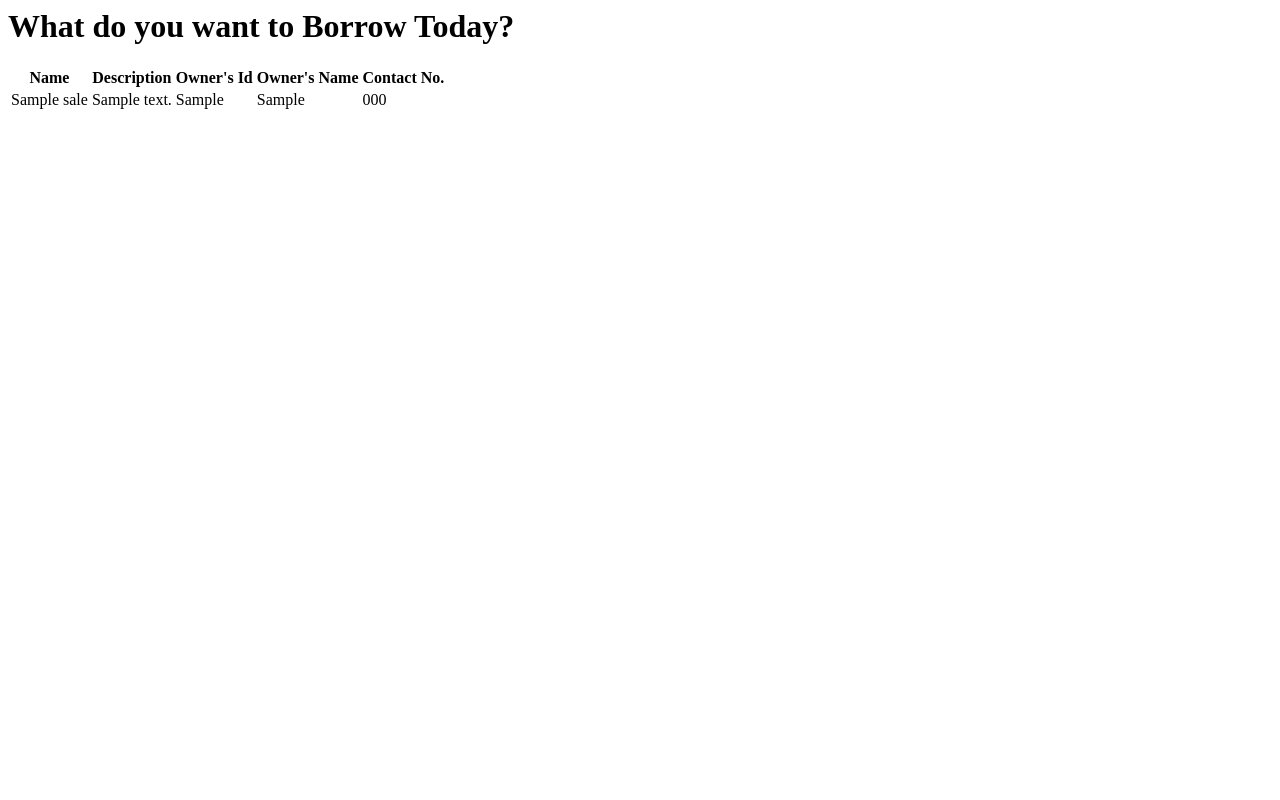
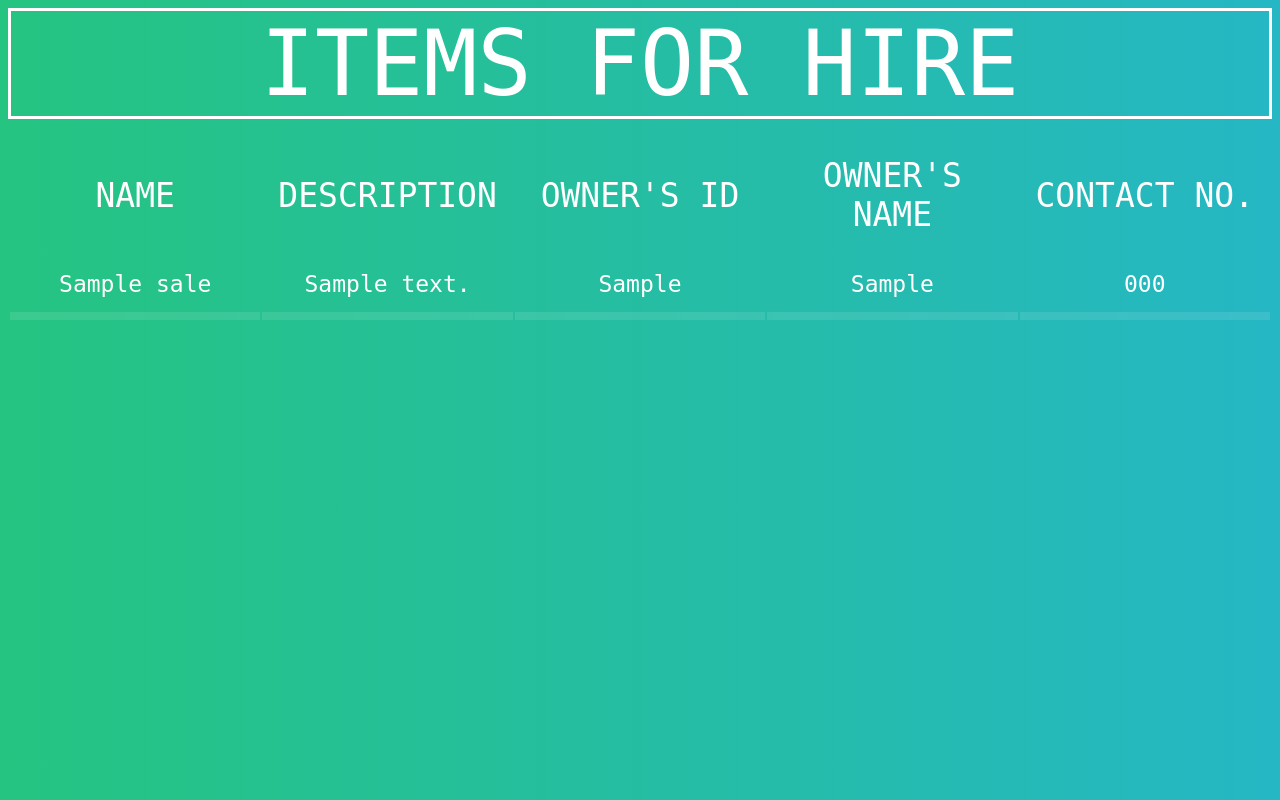
Before and after one commit to hemanth-sunkireddy/ISS_Hackhaton, a Flask app: page /borrow.html in a window 1280 px wide. Run offline with Flask 3, Linux system fonts and the light colour scheme; tables that the repository leaves empty hold one stand-in row (values such as "Sample post").

Commit message:
design done

```diff
--- a/templates/borrow.html
+++ b/templates/borrow.html
@@ -1,6 +1,65 @@
 <html>
     <body>
-       <h1>What do you want to Borrow Today?</h1>
+		<title>Borrow</title>
+		<style>
+			h1{
+	  font-size: 90px;
+	  color: #fff;
+	  border-color: #fff;
+	  border-style: solid;
+	  text-transform: uppercase;
+	  font-weight: 300;
+	  text-align: center;
+	  margin-bottom: 15px;
+	  font-family: monospace;
+	}
+	table{
+	  width:100%;
+	  table-layout: fixed;
+	  font-family: monospace;
+	}
+	.tbl-header{
+	  background-color: rgba(255,255,255,0.3);
+	 }
+	.tbl-content{
+	  height:300px;
+	  overflow-x:auto;
+	  margin-top: 0px;
+	  border: 8px solid rgba(255,255,255,0.3);
+	}
+	th{
+	  padding: 20px 15px;
+	  text-align: center;
+	  font-weight: 500;
+	  font-size: 33px;
+	  color: #fff;
+	  text-transform: uppercase;
+	}
+	td{
+	  padding: 15px;
+	  text-align: center;
+	  vertical-align:middle;
+	  font-weight: 300;
+	  font-size: 23px;
+	  color: #fff;
+	  border-bottom: solid 8px rgba(255,255,255,0.1);
+	}
+
+
+	/* demo styles */
+
+
+	body{
+	  background: -webkit-linear-gradient(left, #25c481, #25b7c4);
+	  background: linear-gradient(to right, #25c481, #25b7c4);
+	  font-family: 'Roboto', sans-serif;
+	}
+	section{
+	  margin: 50px;
+	}
+
+		</style>
+       <h1>Items For Hire</h1>
 	<table class="playlist">
 		<thead>
 			<tr>
```
